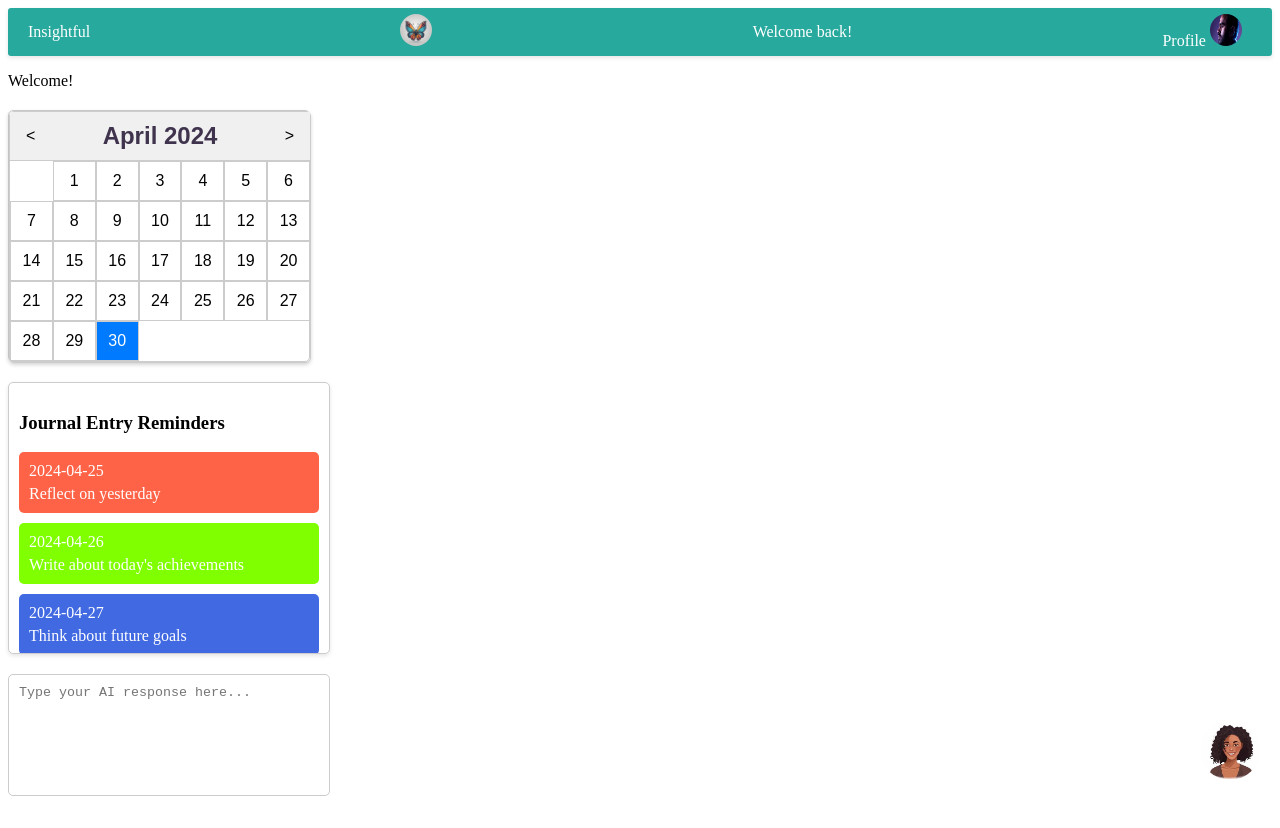
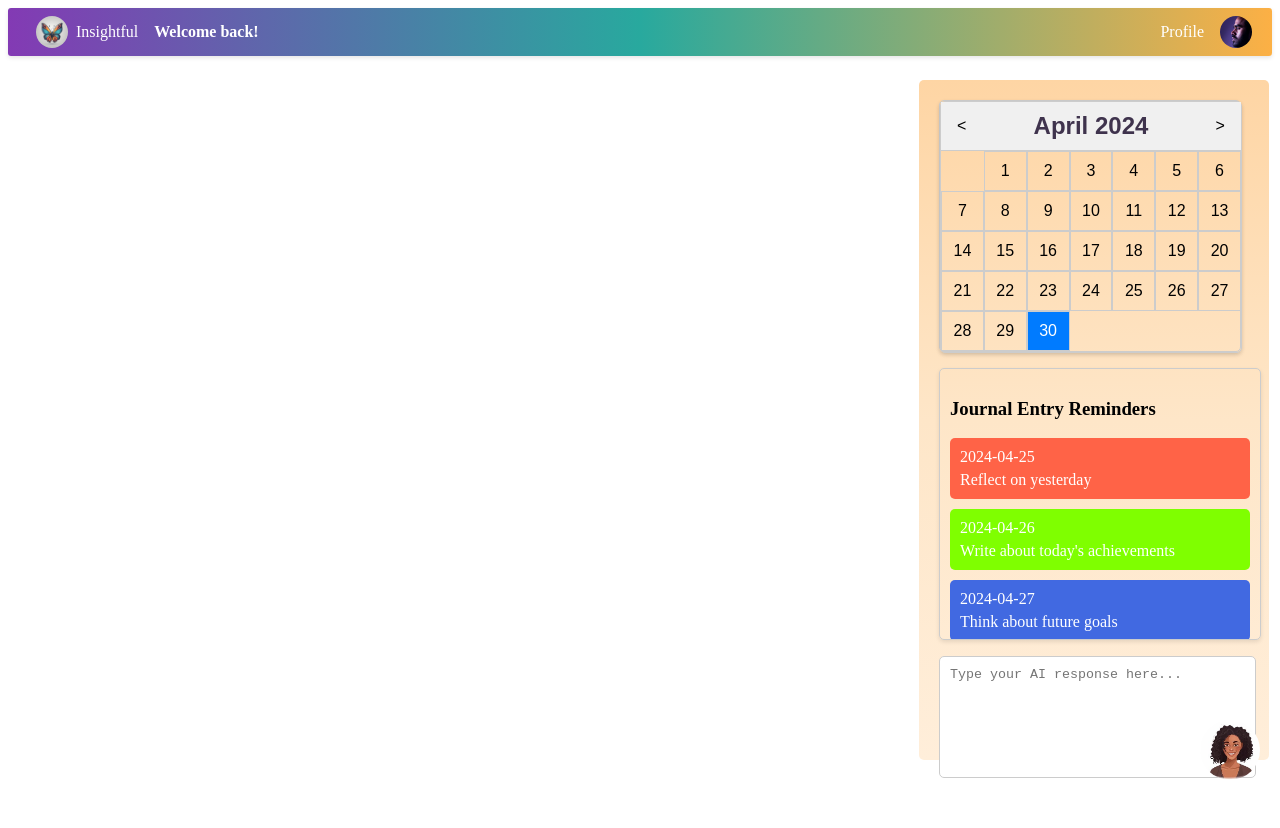
Before and after one commit to rudashaking/capstone-journal, a React (Create React App) app: page /journal/1 in a window 1280 px wide. After the commit the page ends 800 px from the top, so only its background shows below. Built offline with nearby package versions, Linux system fonts and the light colour scheme; no server answers.

Commit message:
upgrade the login in functionallity

```diff
--- a/src/App.js
+++ b/src/App.js
@@ -1,4 +1,4 @@
-import React, { useState } from "react";
+import React, { useState, useEffect } from "react";
 import { BrowserRouter as Router, Routes, Route } from "react-router-dom";
 import LoginPage from "./Pages/LoginPage/LoginPage";
 import SignupPage from "./Pages/Signup/Signup";
@@ -27,20 +27,21 @@ const App = () => {
           <Route path="/login" element={<LoginPage />} />
           <Route path="/signup" element={<SignupPage />} />
           <Route
-            path="/journal-collection"
+            path="/journal-collection/:id"
             element={<JournalCollectionPage />}
           />
-          <Route path="/journal/:id" element={<JournalPage />} />
-          <Route path="/AvatarPick" element={<AvatarPick />} />
+          <Route
+            path="/journal/:id"
+            element={<JournalPage />}
+          />
+          <Route path="/users/:userId/avatar" element={<AvatarPick />} />
         </Routes>
 
+        {isSidebarOpen && (
+          <Sidebar isOpen={isSidebarOpen} toggle={toggleSidebar} />
+        )}
 
-        {["/journal-collection", "/journal/:id", "/AvatarPick"].includes(
-          window.location.pathname
-        ) && <Sidebar isOpen={isSidebarOpen} toggle={toggleSidebar} />}
-
-
-        {!["/login", "/signup"].includes(window.location.pathname) && (
+        {!["/login", "/signup", "/"].includes(window.location.pathname) && (
           <FloatingAvatar toggleSidebar={toggleSidebar} />
         )}
       </div>
--- a/src/Pages/AvatarPick/AvatarPick.scss
+++ b/src/Pages/AvatarPick/AvatarPick.scss
@@ -37,7 +37,15 @@
   .avatar-option.selected img {
     border-color: #007bff;
   }
+  .bash{
+    background: url("../../assets/Bash.png");
+    background-size: cover;
+  }
 
+  .jackie{
+    background: url("../../assets/jackie.jpeg");
+    background-size: cover;
+  }
   .save-button {
     margin-top: 20px;
     padding: 10px 20px;
--- a/src/Pages/JournalCollection/JournalCollection.scss
+++ b/src/Pages/JournalCollection/JournalCollection.scss
@@ -1,7 +1,9 @@
 .journal-collection-page {
     padding: 20px;
-    background-color: grey;
-
+    width:96%;
+    height: 61.875rem;
+    background-color: #f9f9f9;
+    border-radius: 3px;
     .MuiCard-root {
       height: 100%;
       display: flex;
--- a/src/Pages/LoginPage/LoginPage.js
+++ b/src/Pages/LoginPage/LoginPage.js
@@ -1,7 +1,5 @@
 import React, { useState } from 'react';
 import { Link, useNavigate } from 'react-router-dom';
-
-import "../LoginPage/LoginPage.scss"
 import axios from 'axios';
 
 const LoginPage = () => {
@@ -10,36 +8,31 @@ const LoginPage = () => {
   const [error, setError] = useState('');
   const navigate = useNavigate();
 
-  const handleLogin = async (e) => {
-    e.preventDefault();
+  const handleLogin = async (event) => {
+    event.preventDefault();
 
     try {
       const response = await axios.post('http://localhost:8080/login', {
         username,
-        password
+        password,
       });
 
+      const { token, userId, journals } = response.data;
 
-      const token = response.data.token;
+      localStorage.setItem('token', token);
+      localStorage.setItem('userId', userId);
 
 
-      localStorage.setItem('token', token);
-
-
-      axios.defaults.headers.common['Authorization'] = `Bearer ${token}`;
-
-
-      navigate('/journal-collection');
+      navigate('/journal-collection/:id');
     } catch (error) {
-
-      console.error('Login failed:', error.response.data.message);
-      setError('Invalid username or password');
+      console.error('Error logging in:', error);
+      setError('Failed to log in. Please check your credentials and try again.');
     }
   };
 
   return (
     <div className="login-page">
-
+      <div className='logo'></div>
       <form onSubmit={handleLogin}>
         <input
           type="text"
--- a/src/Pages/Signup/Signup.js
+++ b/src/Pages/Signup/Signup.js
@@ -27,7 +27,7 @@ const SignupPage = () => {
         setUsername('');
         setPassword('');
         setConfirmPassword('');
-        navigate('/avatarPick');
+        navigate('/users/:userId/avatar');
       }
     } catch (error) {
       setError(error.response.data.message);
--- a/src/components/Header/Header.js
+++ b/src/components/Header/Header.js
@@ -1,26 +1,22 @@
-import React, { useState } from 'react';
-import { useLocation } from 'react-router-dom';
+import React, { useState, useEffect } from 'react';
+import { useLocation, useParams } from 'react-router-dom';
 import logo from '../../assets/notitlelogo.png';
-import mohan from '../../assets/Mohan-muruge.jpg'
-import { useEffect } from 'react';
+import mohan from '../../assets/Mohan-muruge.jpg';
 import "./Header.scss";
 
 const Header = () => {
-  const [showSidebar, setShowSidebar] = useState(false);
   const [username, setUsername] = useState(null);
   const [loading, setLoading] = useState(true);
   const location = useLocation();
+  const params = useParams();
 
-
-  const toggleSidebar = () => {
-    setShowSidebar(!showSidebar);
-  };
   useEffect(() => {
+    fetchUsername();
+  }, []);
 
   const fetchUsername = async () => {
     try {
-
-        const response = await fetch('https://api.example.com/username');
+      const response = await fetch(`https://localhost:8080/username/${params.username}`);
       const data = await response.json();
       setUsername(data.username);
       setLoading(false);
@@ -29,10 +25,6 @@ const Header = () => {
       setLoading(false);
     }
   };
-
-    fetchUsername();
-  }, []);
-
 
   const getHeaderText = () => {
     if (location.pathname === '/') {
@@ -45,13 +37,17 @@ const Header = () => {
   };
 
   return (
-    <div className="header"> Insightful
-      <div className="avatar" onClick={toggleSidebar}>
-        <img src={logo} alt="User Avatar" />
+    <div className="header">
+      <div className="header__left-section">
+        <div className="header__logo"></div>
+        <div className="header__title">Insightful</div>
+        <div className="header__text">{getHeaderText()}</div>
       </div>
-      <div className="header-text">{getHeaderText()}</div>
-      <div className="avatar" onClick={toggleSidebar}>
-        Profile <img src={mohan} alt="AI Avatar" />
+      <div className="header__right-section">
+        <div className="header__profile" >
+          <span className="header__profile-text">Profile</span>
+          <div className='header__profile-img'></div>
+        </div>
       </div>
     </div>
   );
--- a/src/components/Header/Header.scss
+++ b/src/components/Header/Header.scss
@@ -1,5 +1,11 @@
 .header {
-  background-color: #28a99e;
+  background: rgb(131, 58, 180);
+  background: linear-gradient(
+    90deg,
+    rgba(131, 58, 180, 1) 0%,
+    rgba(40, 169, 158, 1) 50%,
+    rgba(252, 176, 69, 1) 100%
+  );
   color: #fff;
   height: 3rem;
   padding: 0 20px;
@@ -10,30 +16,50 @@
   border-radius: 3px;
 }
 
-.header .title {
-  font-size: 1.5rem;
-  font-weight: bold;
-  letter-spacing: 1px;
-  color: #ffa500;
+.header__left-section {
+  display: flex;
+  align-items: center;
 }
 
-.header .avatar-container {
+.header__logo {
+  width: 2rem;
+  height: 2rem;
+  margin: 0 0.5rem;
+  border-radius: 50%;
+  background: url('../../assets/notitlelogo.png');
+  background-size: cover;
+}
+
+.header__text {
+  font-size: 1rem;
+  font-weight: bold;
+  margin-left: 1rem;
+}
+
+.header__right-section {
   display: flex;
   align-items: center;
-  height: 100%;
 }
 
-img {
+.header__profile {
+  cursor: pointer;
+  display: flex;
+  align-items: center;
+}
+
+.header__profile-text {
+  margin-right: 0.5rem;
+}
+
+.header__profile-img {
   width: 2rem;
   height: 2rem;
   border-radius: 50%;
-  margin-right: 10px;
+  margin-left: 0.5rem;
+  background: url('../../assets/Mohan-muruge.jpg');
+  background-size: cover;
 }
 
-.header .avatar-container .username {
-  font-weight: bold;
-}
-
-.header .avatar-container img:hover {
+.header__profile-img:hover {
   transform: scale(1.1);
 }
--- a/src/components/sidebar/Sidebar.js
+++ b/src/components/sidebar/Sidebar.js
@@ -9,20 +9,14 @@ const Sidebar = ({ username }) => {
 
   const handleAiResponseChange = (event) => {
     setAiResponse(event.target.value);
-
   };
 
   const startWebSpeechAI = () => {
     console.log("Starting Web Speech AI...");
-
   };
 
   return (
-   <>
-        <div className="user-text">
-          <p>Welcome! {username}</p>
-        </div>
-
+    <div className="sidebar">
       <div className="calendar-reminder">
         <div className="calendar">
           <Calendar />
@@ -38,8 +32,7 @@ const Sidebar = ({ username }) => {
           />
         </div>
       </div>
-   </>
-
+    </div>
   );
 };
 
--- a/src/components/sidebar/sidebar.scss
+++ b/src/components/sidebar/sidebar.scss
@@ -1,31 +1,33 @@
 .sidebar {
-  width: 300px;
-  height: 100%;
-  background-color: #f0f0f0;
+  position: fixed;
+  top: 5rem;
+  right: 0.69rem;
+  width: 350px;
+  height: 85%;
+  background: linear-gradient(#fed5a4 0%, #fee6c8, #ffeeda 100%);
   padding: 20px;
   box-sizing: border-box;
-}
-
-.user-text {
-  margin-bottom: 20px;
+  border-radius: 5px;
 }
 
 .calendar-reminder {
   display: flex;
   flex-direction: column;
+  gap: 1rem; /* Adds a gap of 1rem between flex items */
 }
 
 .calendar,
 .reminder,
 .ai-response {
-  margin-bottom: 20px;
+  width: 100%; /* Set width to 100% to occupy full width within the column */
 }
 
 textarea {
-  width: 300px;
+  width:295px; /* Set width to 100% to occupy full width */
   height: 100px;
   padding: 10px;
   border: 1px solid #ccc;
   border-radius: 5px;
+  overflow-y: scroll;
   resize: none;
 }
```
Also changed, not shown: src/Pages/AvatarPick/AvatarPick.js (+17 -18 lines), src/Pages/JournalCollection/JournalCollection.js (+7 -21 lines). Lines whose indentation alone changed are shown as unchanged.
